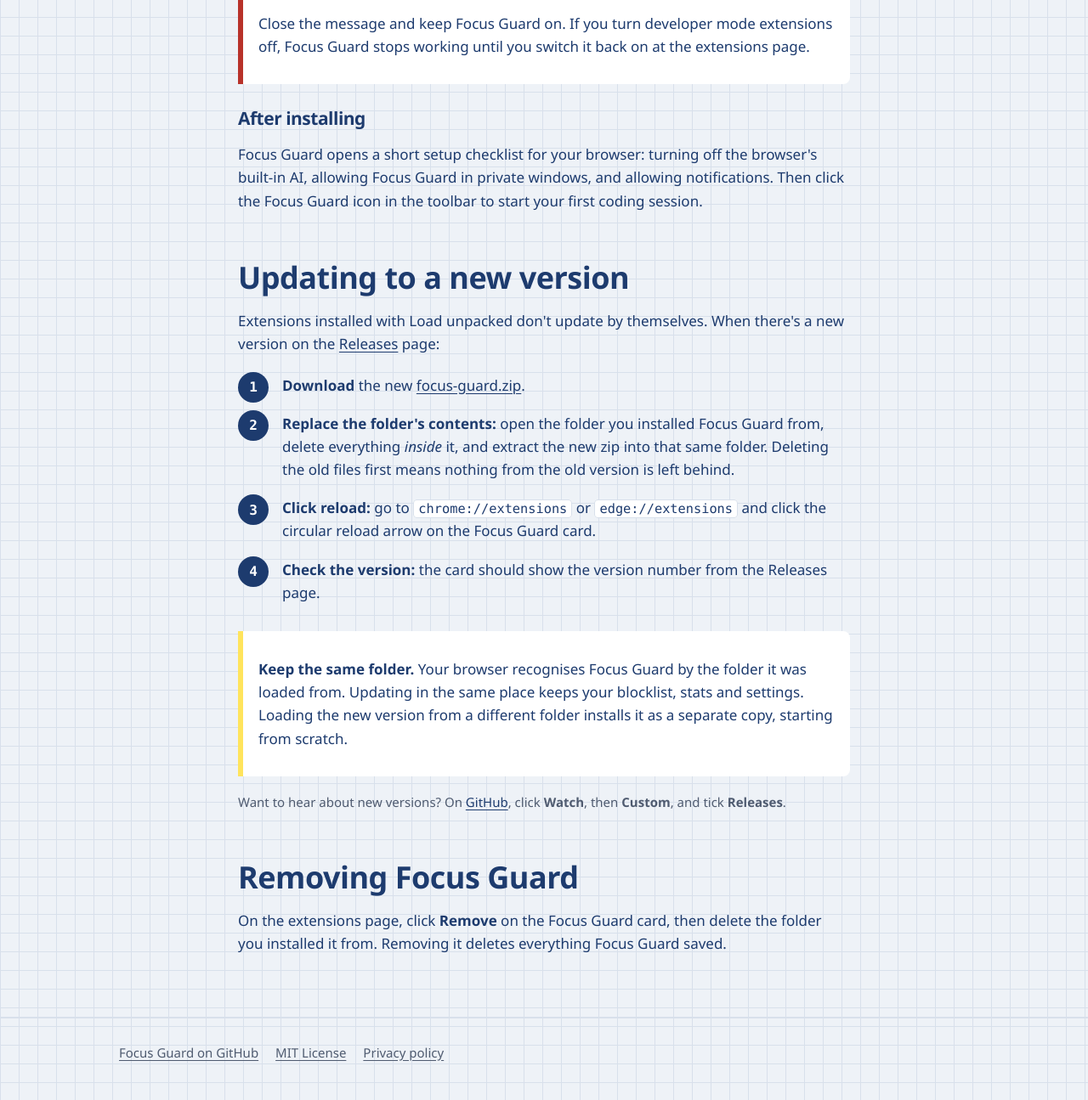
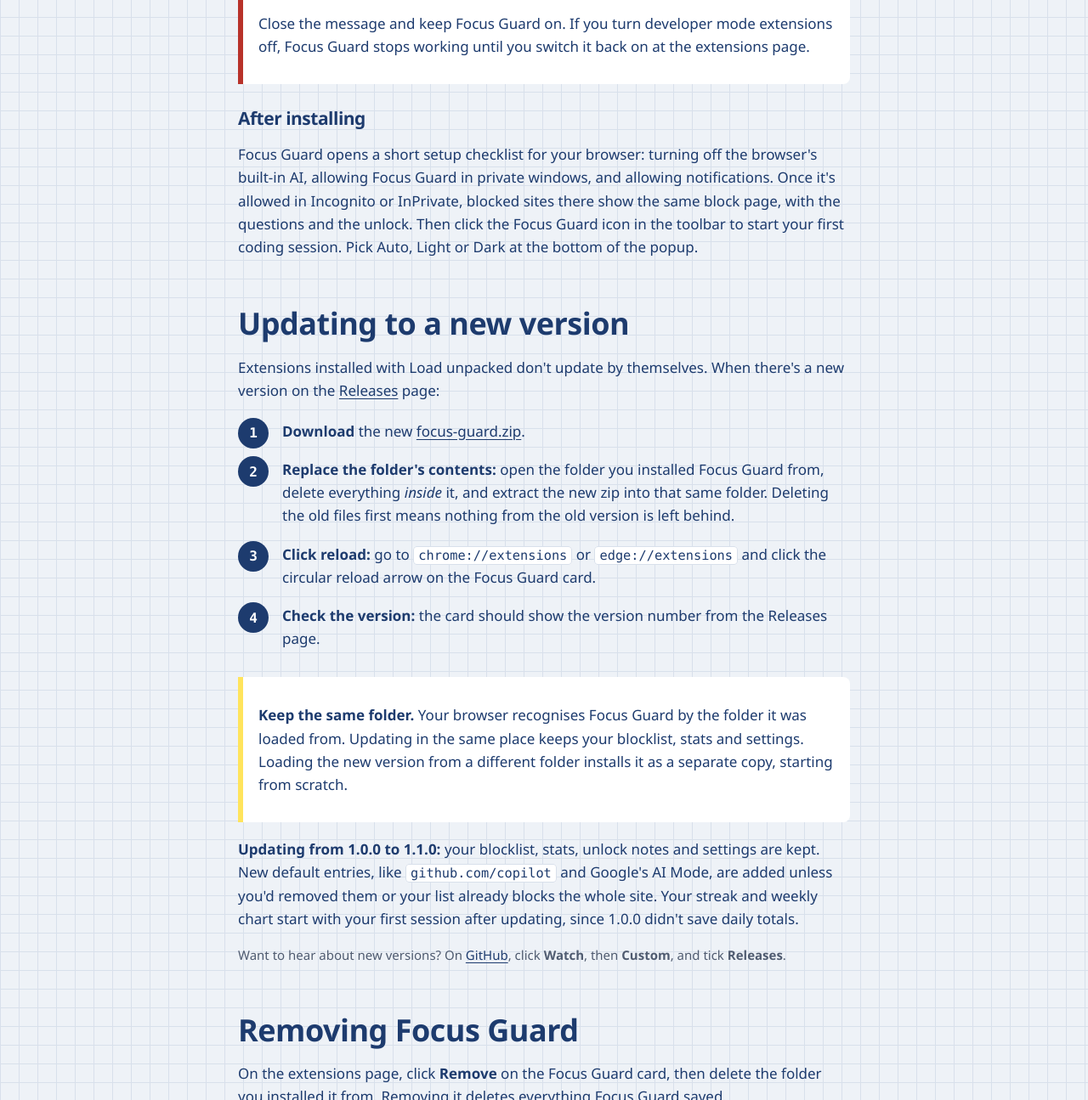
Before and after one commit to rishi555123/focus-guard, a browser extension: page site/install.html in a window 1280 px wide. Shown: the part 1322-2617 px from the top of the page at 85% size. Drawn offline with Linux system fonts and the light colour scheme.

Commit message:
Update the website for 1.1.0
An audit of every page in site/ against 1.1.0:

- Home: the description mentions AI inside sites like GitHub and Google,
  and the sites card mentions the optional AI app builders group (the
  three-question unlock, Copy as AI prompt, path blocking, streaks and
  chart, dark mode and private windows were already covered)
- Install: private windows now get the block page once allowed, the
  theme choice is mentioned, and a note covers updating from 1.0.0
  (data kept, new defaults added, history starts after the update)

Every download link uses releases/latest/download/focus-guard.zip, the
asset name the 1.1.0 release uploads. No page has Open Graph or Twitter
tags. Checked locally in light and dark.

Co-Authored-By: Claude Opus 5.5 <noreply@anthropic.com>

```diff
--- a/site/install.html
+++ b/site/install.html
@@ -79,7 +79,7 @@
     </div>
 
     <h3>After installing</h3>
-    <p>Focus Guard opens a short setup checklist for your browser: turning off the browser's built-in AI, allowing Focus Guard in private windows, and allowing notifications. Then click the Focus Guard icon in the toolbar to start your first coding session.</p>
+    <p>Focus Guard opens a short setup checklist for your browser: turning off the browser's built-in AI, allowing Focus Guard in private windows, and allowing notifications. Once it's allowed in Incognito or InPrivate, blocked sites there show the same block page, with the questions and the unlock. Then click the Focus Guard icon in the toolbar to start your first coding session. Pick Auto, Light or Dark at the bottom of the popup.</p>
 
     <h2 id="updating">Updating to a new version</h2>
     <p>Extensions installed with Load unpacked don't update by themselves. When there's a new version on the <a href="releases.html">Releases</a> page:</p>
@@ -92,6 +92,7 @@
     <div class="note" role="note">
       <p><b>Keep the same folder.</b> Your browser recognises Focus Guard by the folder it was loaded from. Updating in the same place keeps your blocklist, stats and settings. Loading the new version from a different folder installs it as a separate copy, starting from scratch.</p>
     </div>
+    <p><b>Updating from 1.0.0 to 1.1.0:</b> your blocklist, stats, unlock notes and settings are kept. New default entries, like <code>github.com/copilot</code> and Google's AI Mode, are added unless you'd removed them or your list already blocks the whole site. Your streak and weekly chart start with your first session after updating, since 1.0.0 didn't save daily totals.</p>
     <p class="small muted">Want to hear about new versions? On <a href="https://github.com/rishi555123/focus-guard">GitHub</a>, click <b>Watch</b>, then <b>Custom</b>, and tick <b>Releases</b>.</p>
 
     <h2 id="removing">Removing Focus Guard</h2>
```
Also changed, not shown: site/index.html (+2 -2 lines).
